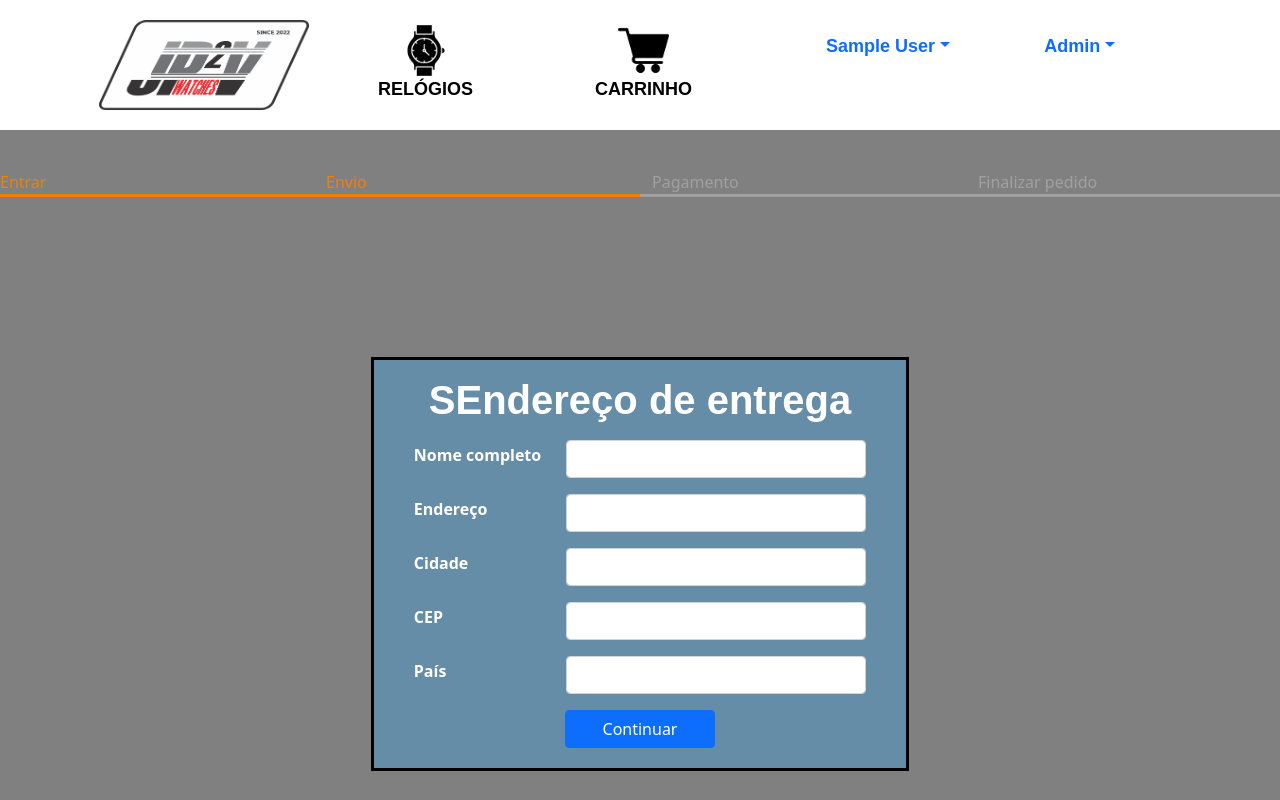
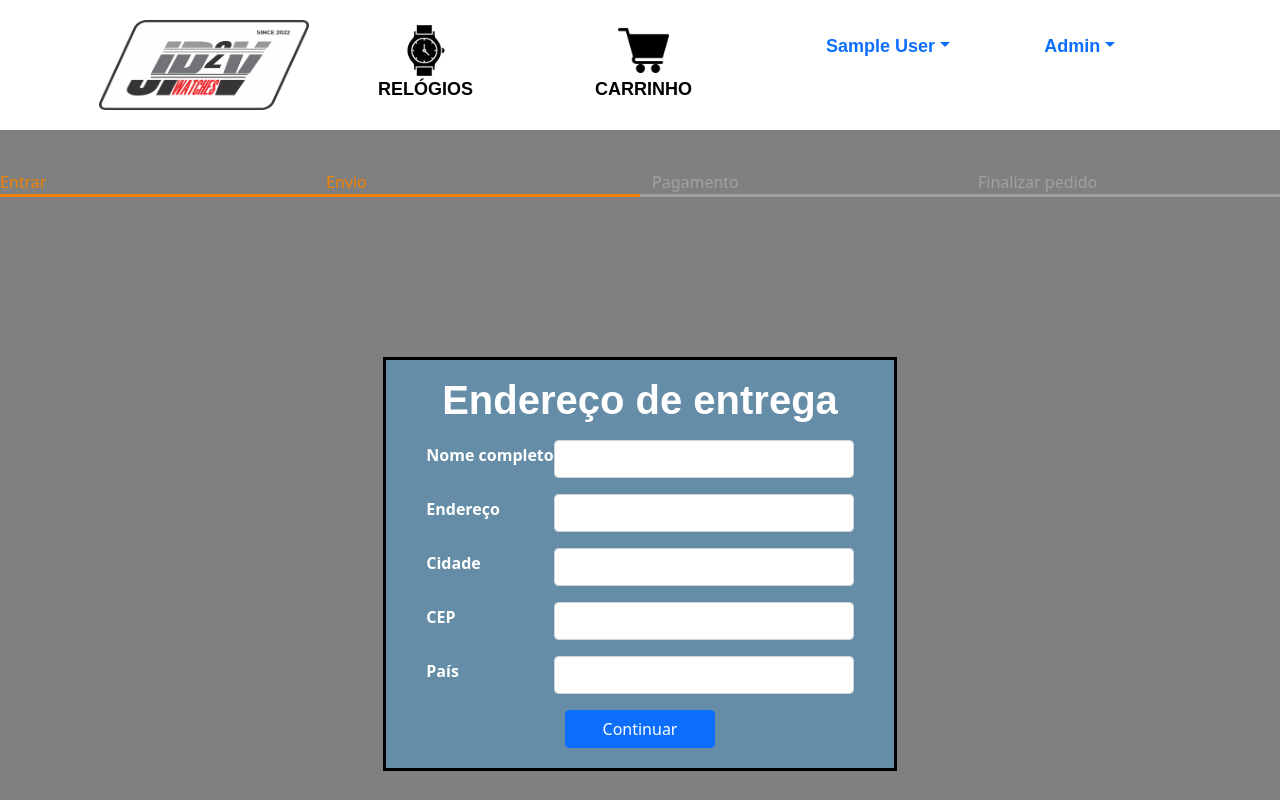
Before and after one commit to Vitor-Laperriere/Milestone2, a React (Create React App) app in the folder frontend/: page /ShippingAddressScreen in a window 1280 px wide. Shown: the top 800 px of the page. Built offline with nearby package versions, Linux system fonts and the light colour scheme; sample sign-in values are in the browser's storage.

Commit message:
TRADUÇÃO3

```diff
--- a/frontend/src/Screen/ShippingAddressScreen.js
+++ b/frontend/src/Screen/ShippingAddressScreen.js
@@ -60,7 +60,7 @@ export default function ShippingAdressScreen() {
         <div id='ShipEnd'>
             <div className='small-container'>
                 <div class="padrao">
-                    <h1 className='my-3'>SEndereço de entrega</h1>
+                    <h1 className='my-3'>Endereço de entrega</h1>
                 </div>
                 <Form onSubmit={submitHandler}>
                     <Form.Group className='mb-3' controlId='fullName' >
--- a/frontend/src/Screen/util.css
+++ b/frontend/src/Screen/util.css
@@ -37,7 +37,6 @@
     margin-left: auto;
     margin-right: auto;
     width: auto;
-    vertical-align: middle;
 }
 
 #setatamanho{
```
